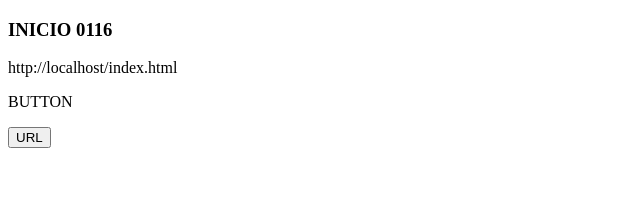
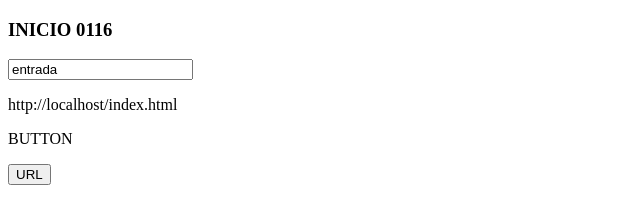
Before and after one commit to AGQuintero/kzzador, a plain HTML site: page index.html in a window 1280 px wide. Both pictures are taken after a click on the button "URL". Shown: the whole page, without its empty margins (0-640 px from the left). Drawn offline with Linux system fonts and the light colour scheme.

Commit message:
2023_04_16_0535

```diff
--- a/index.html
+++ b/index.html
@@ -10,18 +10,19 @@
 
     <h3>INICIO 0116</h3>
 
+    <input type="text" value="entrada">
     <p id="para_1"></p>
     <p id="para_2"></p>
     <button onclick="fun_a()">URL</button>
 
     <script>
         function fun_a(){
-            url1 = document.URL;
+            let url1 = document.URL;
             document.getElementById("para_1").innerHTML = url1;
         }
         function fun_b(){
 
-            actv_1 = document.activeElement.tagName;
+            const actv_1 = document.activeElement.tagName;
             document.getElementById("para_2").innerHTML = actv_1;
         }
     </script>
```
Also changed, not shown: 1 other file.
